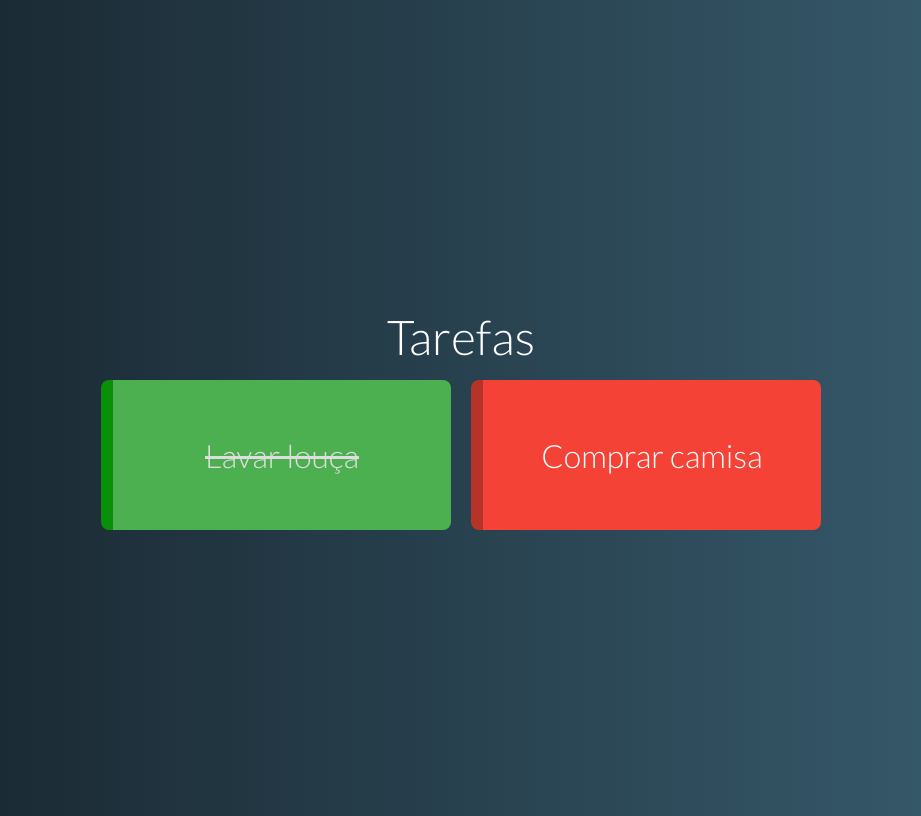
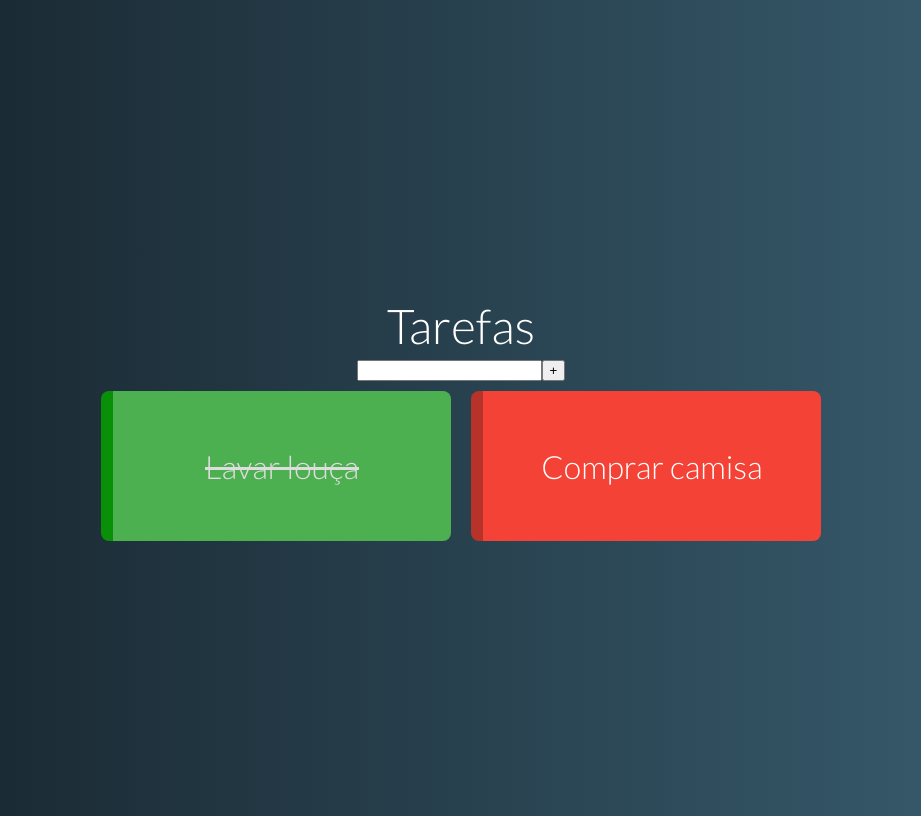
Before and after one commit to allangadelha/curso-vuejs2, a Vue app in the folder sessao-10-projeto-02-tarefas-todo/tarefas/: page / in a window 1280 px wide. Shown: the whole page, without its empty margins (179-1100 px from the left). Built offline with nearby package versions, Linux system fonts and the light colour scheme.

Commit message:
sessão 10: componente nova tarefa 01

```diff
--- a/sessao-10-projeto-02-tarefas-todo/tarefas/src/App.vue
+++ b/sessao-10-projeto-02-tarefas-todo/tarefas/src/App.vue
@@ -1,21 +1,35 @@
 <template>
 	<div id="app">
 		<h1>Tarefas</h1>
+		<NewTask @taskAdded="addTask"/>
 		<TaskGrid :tasks="tasks" />
 	</div>
 </template>
 
 <script>
+import NewTask from './components/NewTask.vue'
 import TaskGrid from './components/TaskGrid.vue'
 
 export default {
-	components: { TaskGrid },
+	components: { NewTask, TaskGrid },
 	data() {
 		return {
 			tasks: [
 				{ name: 'Lavar louça', pending: false },
 				{ name: 'Comprar camisa', pending: true },
 			]
+		}
+	},
+	methods: {
+		addTask(task) {
+			const sameName = t => t.name === task.name
+			const reallyNew = this.tasks.filter(sameName).length == 0
+			if(reallyNew) {
+				this.tasks.push({
+					name: task.name,
+					pending:task.pending || true
+				})
+			}
 		}
 	}
 }
--- /dev/null
+++ b/sessao-10-projeto-02-tarefas-todo/tarefas/src/components/NewTask.vue
@@ -0,0 +1,26 @@
+<template>
+    <div class="new-task">
+        <input v-model="name" @keydown.enter="add" type="text">
+        <button @click="add">+</button>
+    </div>
+</template>
+
+<script>
+export default {
+    data () {
+        return {
+            name: ''
+        }
+    },
+    methods: {
+        add() {
+            this.$emit('taskAdded', { name: this.name })
+            this.name = ''
+        }
+    }
+}
+</script>
+
+<style >
+
+</style>
```
